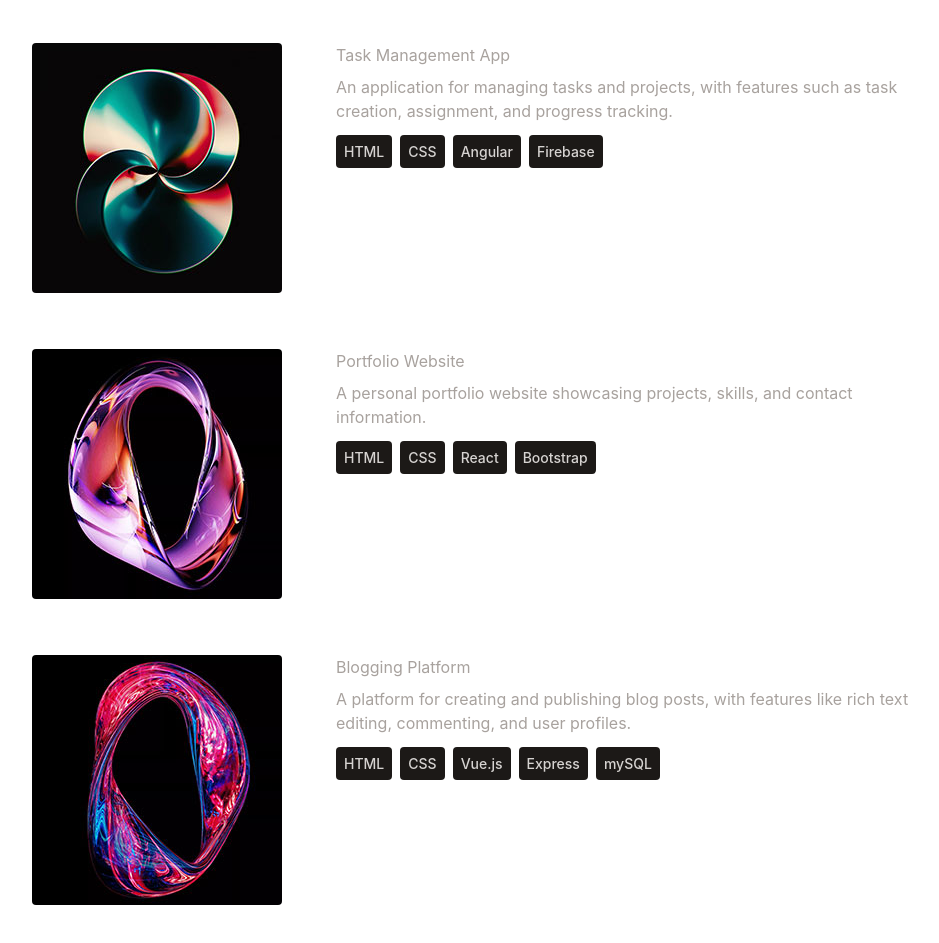
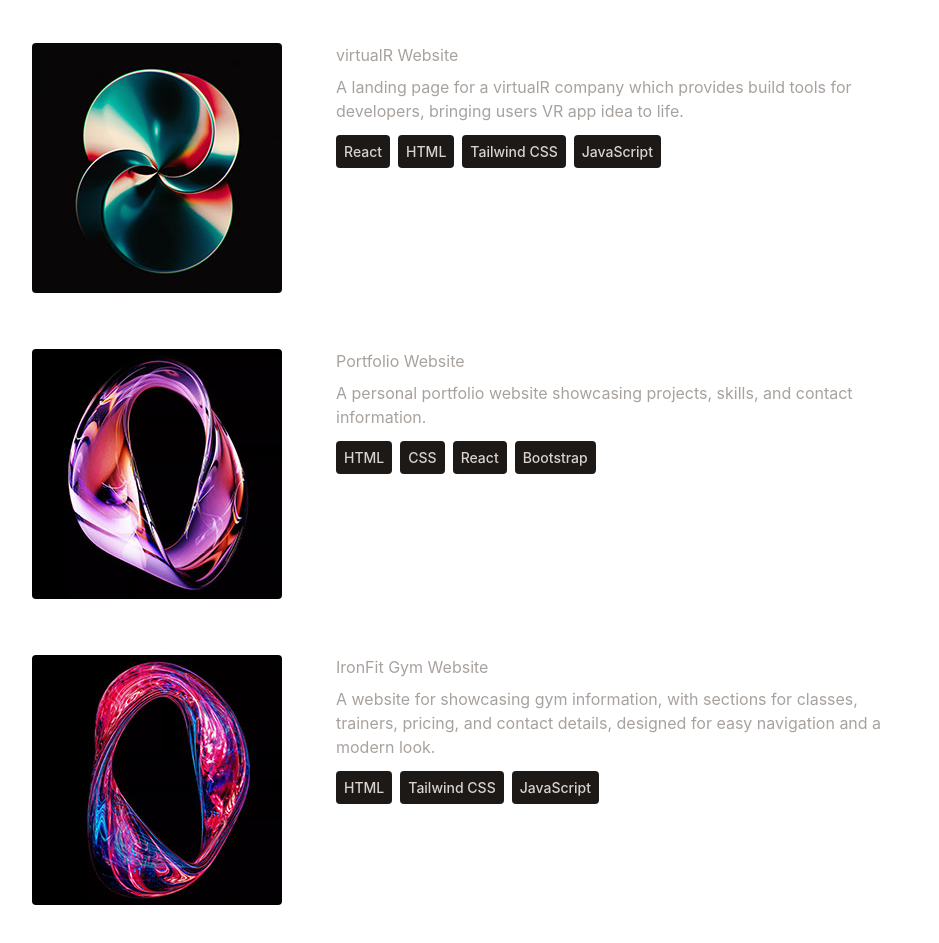
Before and after one commit to Sahildk/my-portfolio, a React (Vite) app: page / in a window 1280 px wide. Shown: the part 1740-2683 px from the top of the page, without its empty margins (168-1107 px from the left). Built offline with nearby package versions, Linux system fonts and the light colour scheme.

Commit message:
index.js updated

```diff
--- a/src/constants/index.js
+++ b/src/constants/index.js
@@ -32,11 +32,11 @@ export const PROJECTS = [
     technologies: ["HTML", "CSS", "React", "Node.js", "MongoDB"],
   },
   {
-    title: "Task Management App",
+    title: "virtualR Website",
     image: project2,
     description:
-      "An application for managing tasks and projects, with features such as task creation, assignment, and progress tracking.",
-    technologies: ["HTML", "CSS", "Angular", "Firebase"],
+      "A landing page for a virtualR company which provides build tools for developers, bringing users VR app idea to life.",
+    technologies: ["React", "HTML", "Tailwind CSS", "JavaScript"],
   },
   {
     title: "Portfolio Website",
@@ -46,11 +46,11 @@ export const PROJECTS = [
     technologies: ["HTML", "CSS", "React", "Bootstrap"],
   },
   {
-    title: "Blogging Platform",
+    title: "IronFit Gym Website",
     image: project4,
     description:
-      "A platform for creating and publishing blog posts, with features like rich text editing, commenting, and user profiles.",
-    technologies: ["HTML", "CSS", "Vue.js", "Express", "mySQL"],
+      "A website for showcasing gym information, with sections for classes, trainers, pricing, and contact details, designed for easy navigation and a modern look.",
+    technologies: ["HTML", "Tailwind CSS", "JavaScript"],
   },
 ]
 
```
Also changed, not shown: src/components/Projects.jsx (line endings or trailing spaces).
